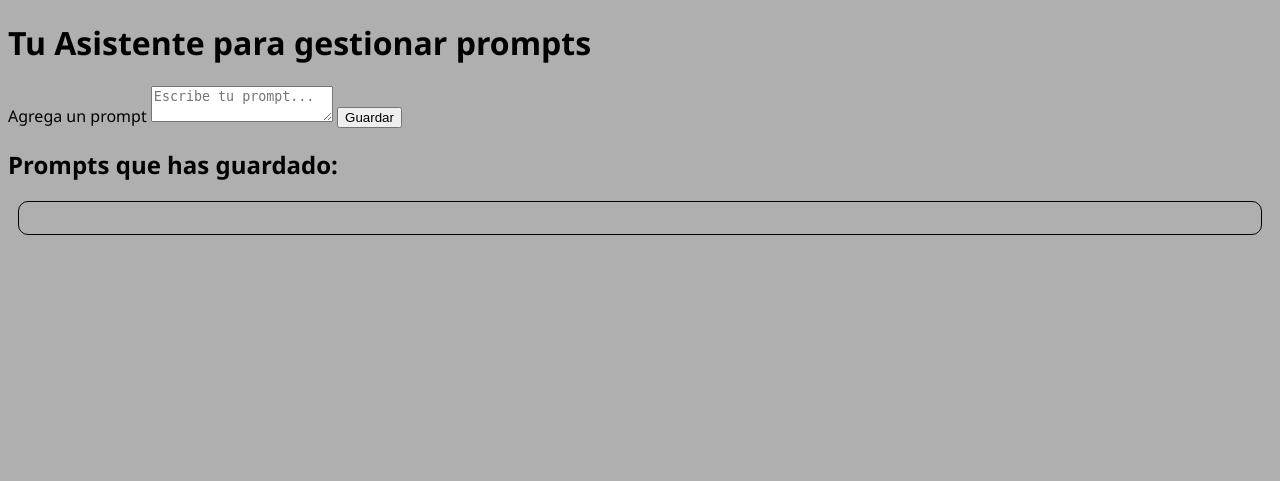
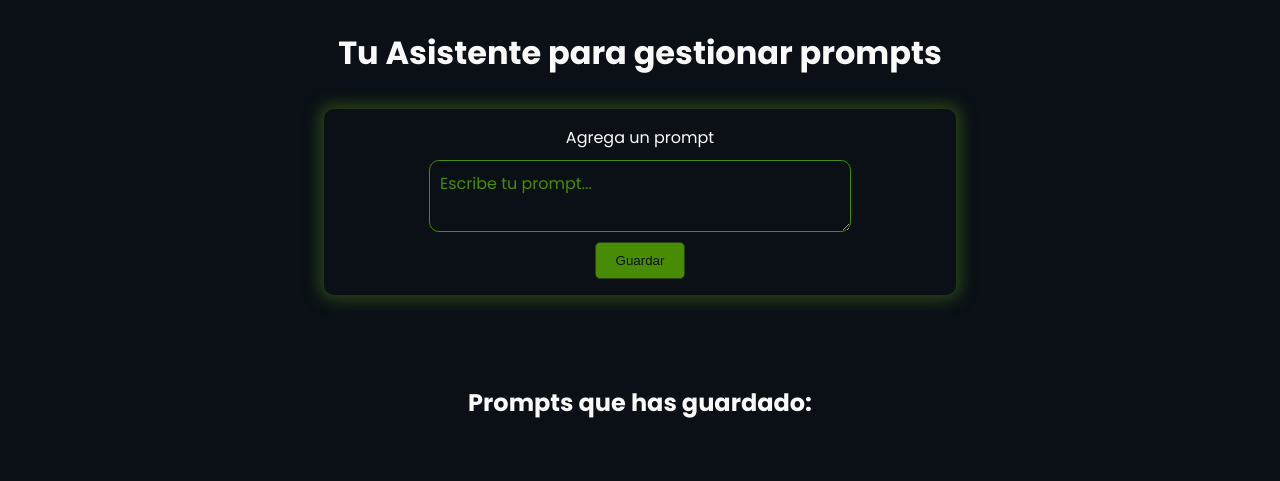
Before and after one commit to linzam31/guarda_prompts_D, a Flask app: page / in a window 1280 px wide. Shown: the top 481 px of the page. Run offline with Flask 3, Linux system fonts and the light colour scheme; data that the repository does not hold is empty.

Commit message:
Estilos v1 y guardado correctamente

```diff
--- a/guarda_prompts_D/static/styles.css
+++ b/guarda_prompts_D/static/styles.css
@@ -1,16 +1,110 @@
-body {
-    background-color: #afafaf;
-    font-family: 'Segoe UI', Tahoma, Geneva, Verdana, sans-serif;
+*{
+    justify-content: center;
 }
 
-.container-p {
+body {
+    background-color: #0a1016;
+    font-family: 'Poppins', sans-serif;
+}
+
+form{
     display: flex;
-    border: 1px solid #000;
+    flex-direction: column;
+    justify-content: center ;
+    align-items: center;
+}
+
+h2, h1{
+    text-align: center;
+    color: #fafafa;
+}
+
+h2{
+    margin-top: 80px;
+}
+
+.container{
+    display: flex;
+    flex-direction: column;
+    justify-content: center ;
+    align-items: center;
+    box-shadow: 0 0 15px 5px #2b4218;
+    padding: 1rem;
+    margin: 10px;
+    width: 600px;
+    border-radius: 10px;
+    color: #fafafa;
+
+}
+
+textarea{
+    width: 400px;
+    height: 50px;
+    margin-top: 10px;
+    margin-bottom: 10px;
+    border-radius: 10px;
+    padding: 10px;
+    border: 1px solid #488C03;
+    background-color: #0a1016;
+    color: #488C03;
+    font-size: 16px;
+    font-family: 'Poppins', sans-serif;
+
+}
+
+textarea::placeholder{
+    color: #488C03;
+}
+
+button{
+    border: 1px solid #2b4218;
+    padding: 10px 20px;
+    border-radius: 5px;
+    cursor: pointer;
+    background-color: #488C03;
+    color: #0a1016;
+}
+
+button:hover{
+    background-color: #0a1016;
+    border: 1px solid #488C03;
+    color: #488C03;
+}
+
+label{
+    display: flex;
+
+}
+
+
+ul{
+    padding: 1rem;
+    display: flex;
+    flex-wrap: wrap;
+    margin: 10px;
+    border-radius: 10px;
+    list-style-type: none;
+}
+
+li{
+    display: flex;
+    flex-direction: column;
+    justify-content: center;
+    align-items: center;
     padding: 1rem;
     margin: 10px;
     border-radius: 10px;
+    width: 200px;
+    height: 50px;
+    color: #fafafa;
+    background: linear-gradient(135deg, #0a1016, #2b4218 );
+
+
 }
 
-label{
-
+li:hover{
+    cursor: pointer;
+    background: linear-gradient(135deg, #2b4218, #0a1016 );
+    border: 1px solid #488C03;
+    color: #488C03;
 }
--- a/guarda_prompts_D/templates/index.html
+++ b/guarda_prompts_D/templates/index.html
@@ -6,6 +6,9 @@
     <meta name="viewport" content="width=device-width, initial-scale=1.0">
     <title>Generador de prompts</title>
     <link rel="stylesheet" href="./static/styles.css">
+    <link rel="preconnect" href="https://fonts.googleapis.com">
+    <link rel="preconnect" href="https://fonts.gstatic.com" crossorigin>
+    <link href="https://fonts.googleapis.com/css2?family=Poppins:ital,wght@0,100;0,200;0,300;0,400;0,500;0,600;0,700;0,800;0,900;1,100;1,200;1,300;1,400;1,500;1,600;1,700;1,800;1,900&display=swap" rel="stylesheet">
 </head>
 
 <body>
@@ -21,9 +24,12 @@
 
     <h2>Prompts que has guardado:</h2>
     <div class="container-p">
-        {% for prompt in prompts %}
-            <p>{{ prompt[0] }}</p>
-        {% endfor %}
+        <ul>
+            {% for prompt in prompts %}
+                <li>{{ prompt[0] }}</li>
+            {% endfor %}
+        </ul>
+
     </div>
 
 </body>
```
